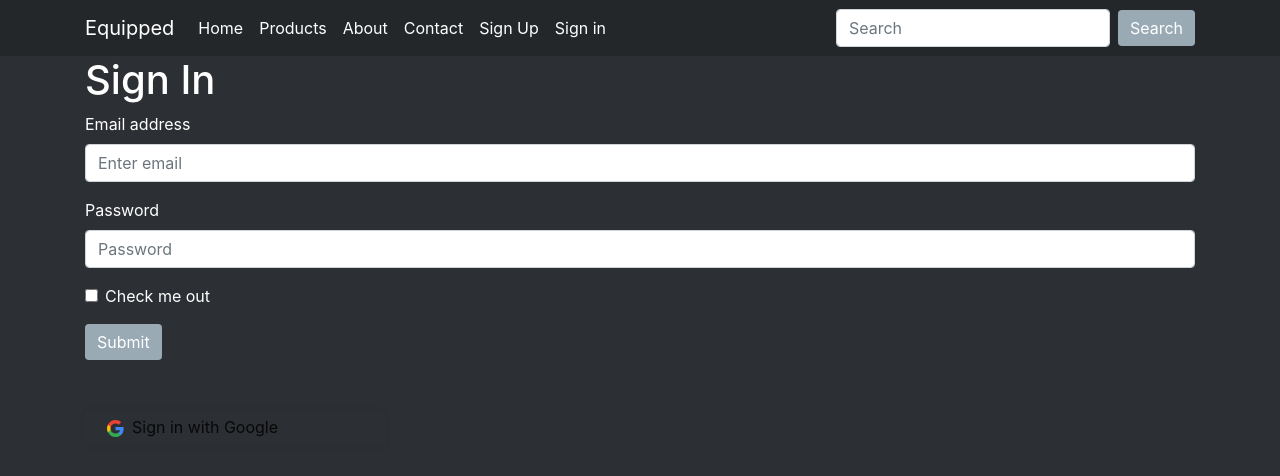
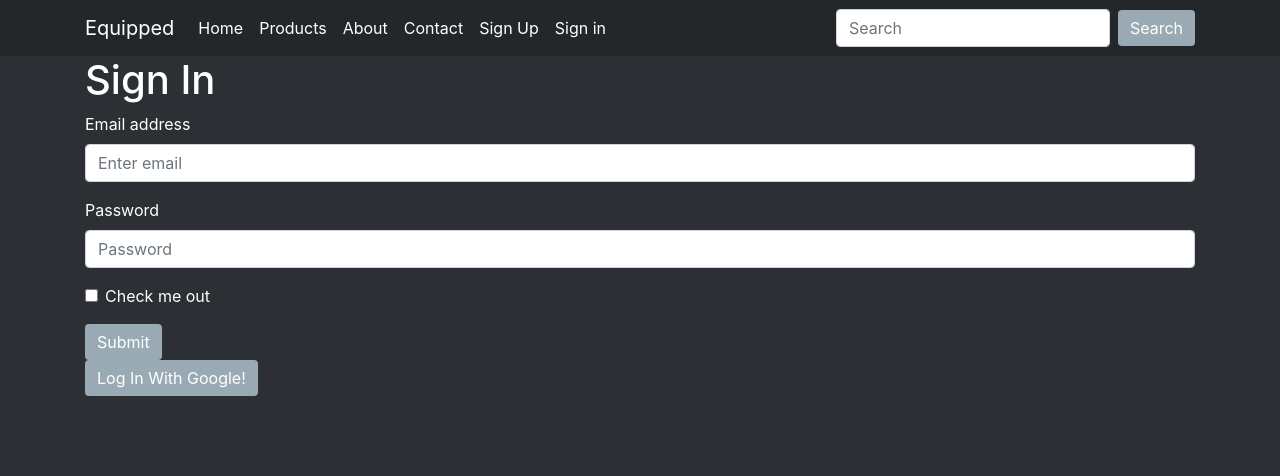
Before and after one commit to aidenwaring/equipped-frontend, a React (Create React App) app: page /signin in a window 1280 px wide. Shown: the top 476 px of the page. Built offline with nearby package versions, Linux system fonts and the light colour scheme.

Commit message:
setting up login in pages

```diff
--- a/src/components/registration/SignIn.jsx
+++ b/src/components/registration/SignIn.jsx
@@ -1,9 +1,23 @@
-import React from "react";
+import React, {useState, UseEffect} from 'react'
 import { Button, Form, Container } from "react-bootstrap";
 import axios from 'axios'
 
 
 export default function SignIn() {
+
+// url for user crud
+const url = "https://secure-savannah-73387.herokuapp.com/"
+
+// State for user
+const [user, setUser] = useState(false)
+const [error, setError] = useState(false)
+
+
+// Google Oauth
+const handleGoogleAuth = (e) => {
+  window.location = `${url}auth/google`
+}
+
   return (
     <div>
       <Container>
@@ -28,38 +42,7 @@ export default function SignIn() {
       </Container>
 
       <Container>
-        <a href="/auth/google" class="button">
-          <div>
-            <span class="svgIcon t-popup-svg">
-              <svg
-                class="svgIcon-use"
-                width="25"
-                height="37"
-                viewBox="0 0 25 25"
-              >
-                <g fill="none" fill-rule="evenodd">
-                  <path
-                    d="M20.66 12.693c0-.603-.054-1.182-.155-1.738H12.5v3.287h4.575a3.91 3.91 0 0 1-1.697 2.566v2.133h2.747c1.608-1.48 2.535-3.65 2.535-6.24z"
-                    fill="#4285F4"
-                  />
-                  <path
-                    d="M12.5 21c2.295 0 4.22-.76 5.625-2.06l-2.747-2.132c-.76.51-1.734.81-2.878.81-2.214 0-4.088-1.494-4.756-3.503h-2.84v2.202A8.498 8.498 0 0 0 12.5 21z"
-                    fill="#34A853"
-                  />
-                  <path
-                    d="M7.744 14.115c-.17-.51-.267-1.055-.267-1.615s.097-1.105.267-1.615V8.683h-2.84A8.488 8.488 0 0 0 4 12.5c0 1.372.328 2.67.904 3.817l2.84-2.202z"
-                    fill="#FBBC05"
-                  />
-                  <path
-                    d="M12.5 7.38c1.248 0 2.368.43 3.25 1.272l2.437-2.438C16.715 4.842 14.79 4 12.5 4a8.497 8.497 0 0 0-7.596 4.683l2.84 2.202c.668-2.01 2.542-3.504 4.756-3.504z"
-                    fill="#EA4335"
-                  />
-                </g>
-              </svg>
-            </span>
-            <span class="button-label">Sign in with Google</span>
-          </div>
-        </a>
+      <Button onClick={handleGoogleAuth}>Log In With Google!</Button>
       </Container>
     </div>
   );
```
